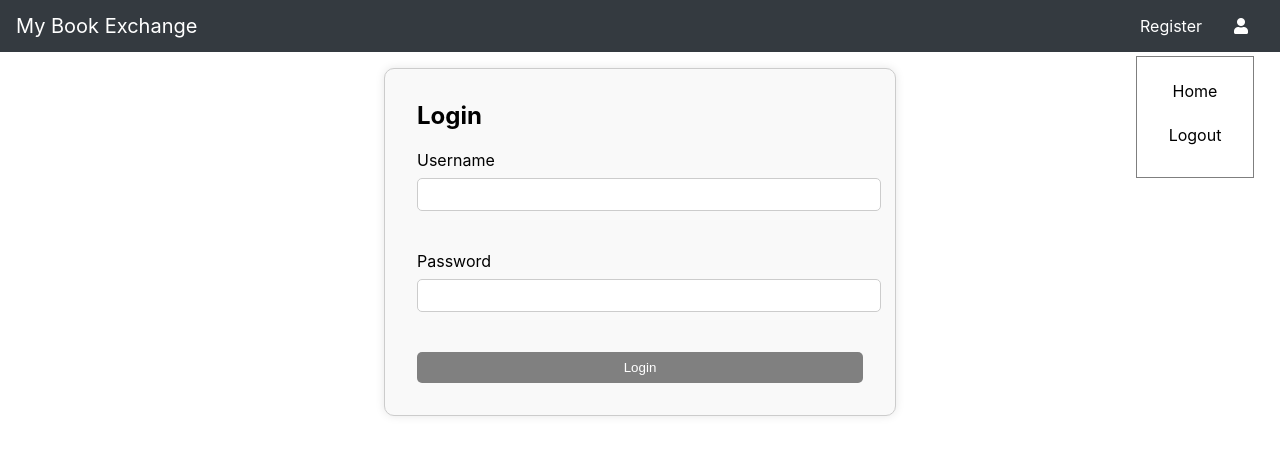
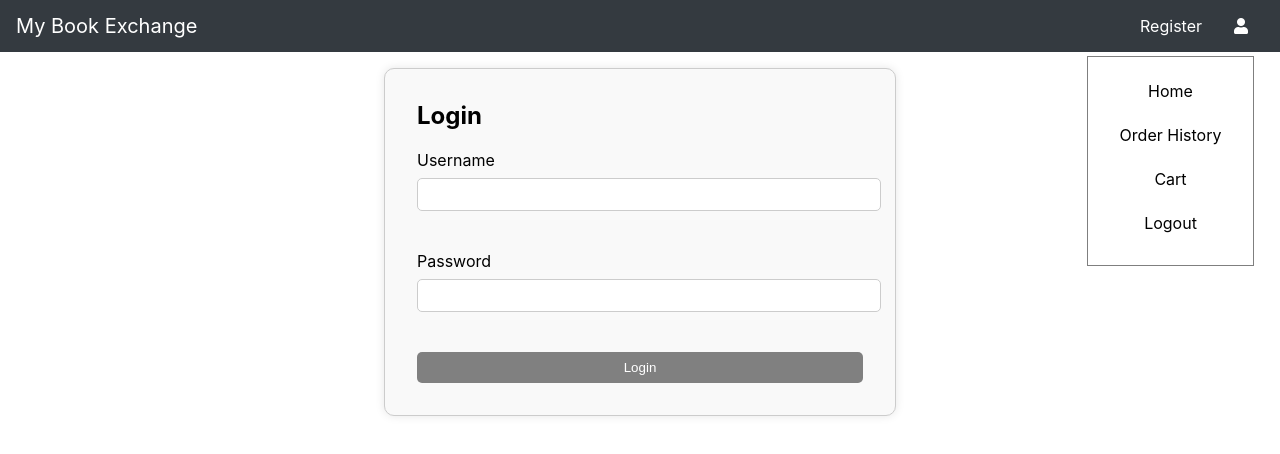
Before and after one commit to Vasanthan23/bookExchangeApp, a React (Create React App) app: page /login in a window 1280 px wide. Both pictures are taken after a click on the element 1241 px from the left and 26 px from the top of the page. Shown: the top 454 px of the page. Built offline with nearby package versions, Linux system fonts and the light colour scheme.

Commit message:
Orderhistory

```diff
--- a/src/Routes.js/routes.js
+++ b/src/Routes.js/routes.js
@@ -2,6 +2,8 @@ import { BrowserRouter as Router, Route, Routes, Navigate } from "react-router-d
 import {Register} from "../components/Signup";
 import {Login} from "../components/Signup";
 import UserProfile from "../components/userProfile";
+import ViewCart from "../components/transactionManagement/ViewCart";
+import OrderHistory from "../components/transactionManagement/Orders/OrderHistory";
 
 export const AppRoutes=({children})=>{
     return <Router>
@@ -11,6 +13,8 @@ export const AppRoutes=({children})=>{
       <Route path="/register" element={<Register/>} />
       <Route path="/login" element={<Login/>} />
       <Route path="/profile" element={<UserProfile/>} />
+      <Route path = "/mycart" element = {<ViewCart/>} />
+      <Route path = "/order-history" element = {<OrderHistory/>} />
     </Routes>
   </Router>
 }
--- a/src/components/common/Header/header.js
+++ b/src/components/common/Header/header.js
@@ -106,6 +106,12 @@ return <Link to="/register" className="nav-link">Register</Link>
               <Link to="/profile" className="nav-link">
                 Home
               </Link>
+              <Link to="/order-history" className="nav-link">
+                Order History
+              </Link>
+              <Link to="/mycart" className="nav-link">
+                Cart
+              </Link>
               <Link className="nav-link" onClick={handleLogout}>
                 Logout
               </Link>
--- /dev/null
+++ b/src/components/transactionManagement/Orders/OrderHistory.jsx
@@ -0,0 +1,10 @@
+import React from "react";
+import '../../../App.css'
+
+const OrderHistory = () => {
+    return (
+        <div className="center">your order history</div>
+    )
+}
+
+export default OrderHistory;
--- a/src/components/transactionManagement/ViewCart.jsx
+++ b/src/components/transactionManagement/ViewCart.jsx
@@ -2,7 +2,6 @@ import React from "react";
 import '../../App.css'
 
 const ShowMySelectedBooks = () => {
-    console.log("this is called from showMySelectedBooks");
     return (
         <div className="center">we will work on this</div>
     )
```
